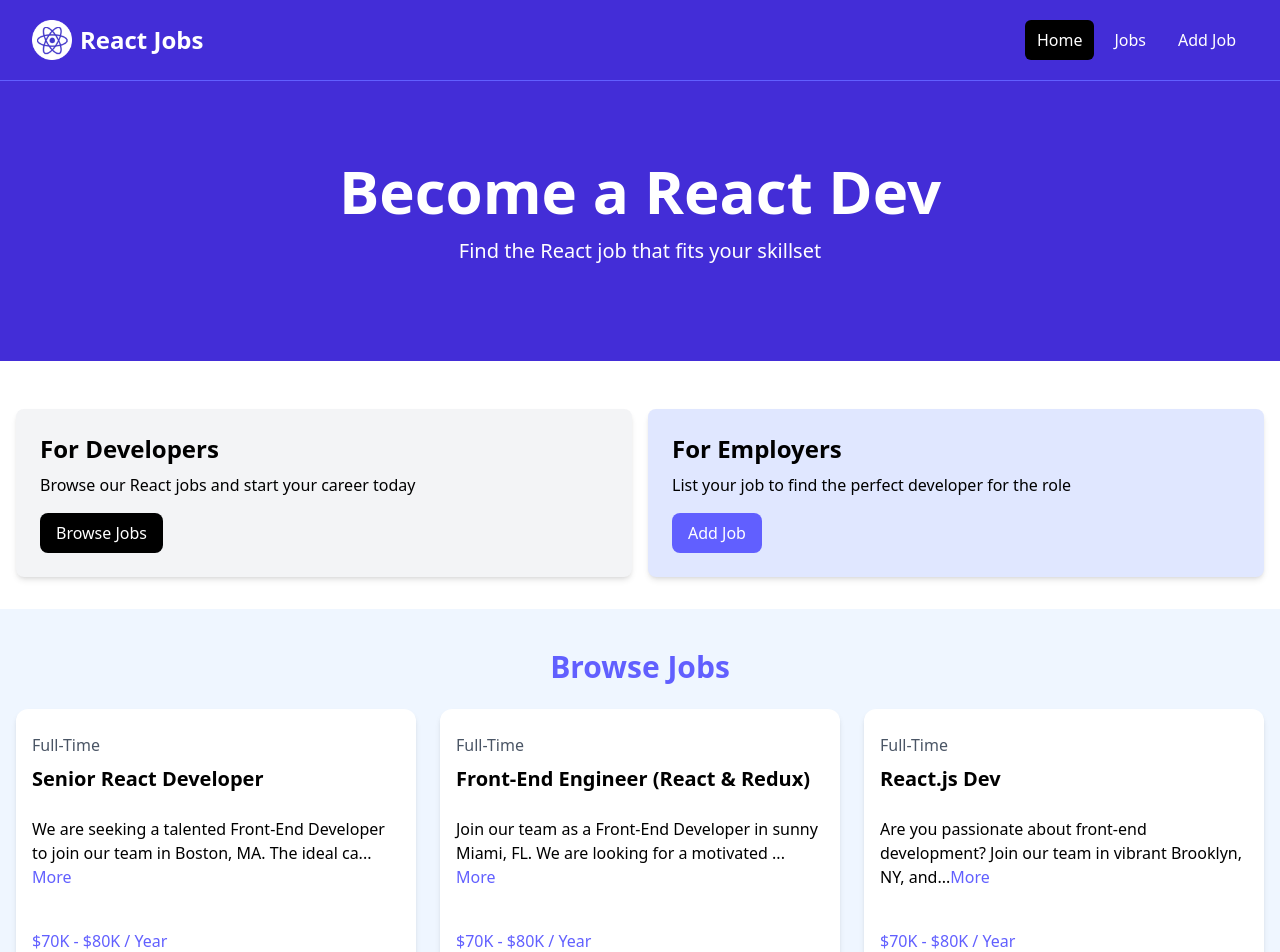
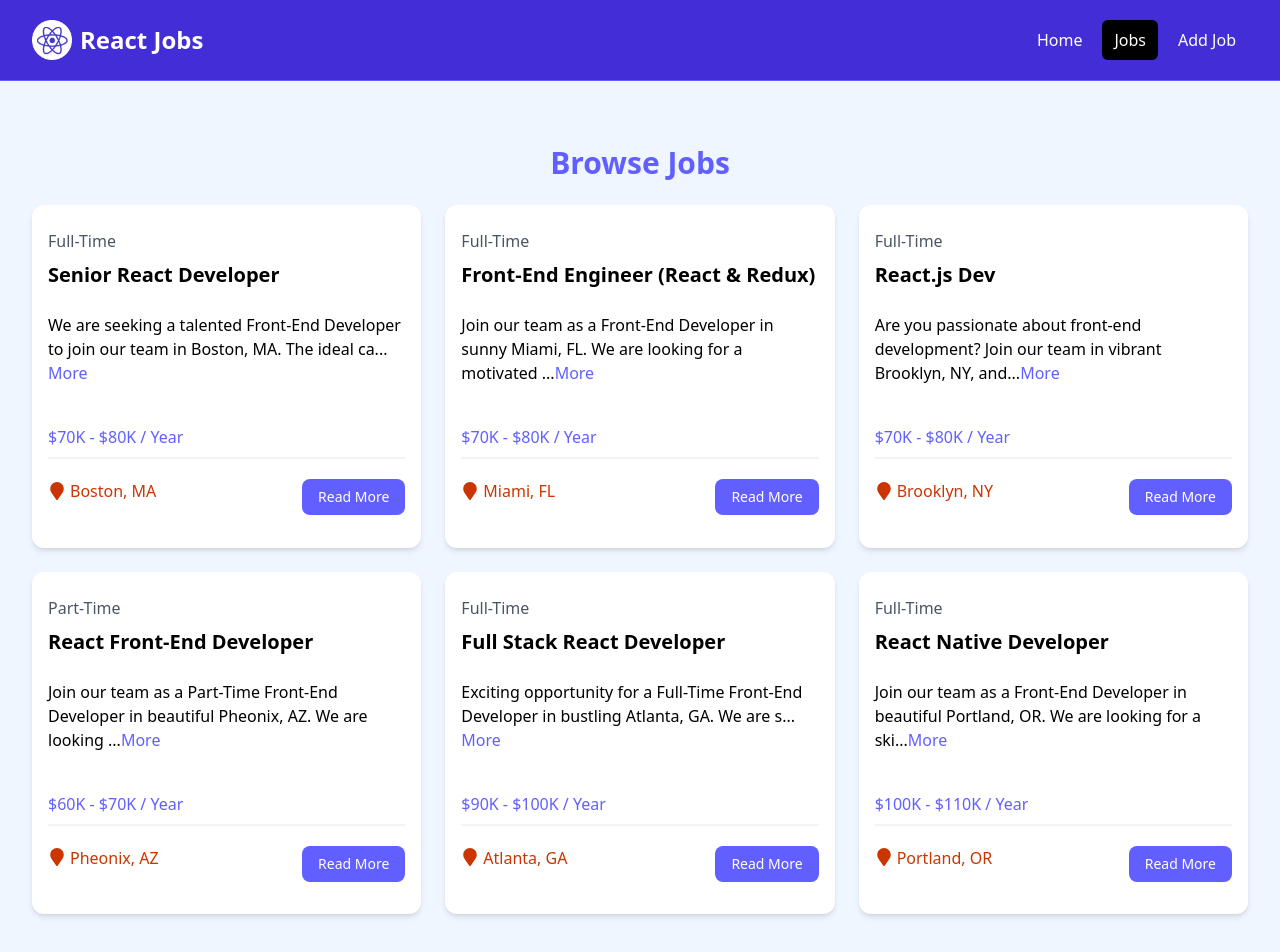
Before and after one commit to lpiedras4/Job-Postings-Website-with-React, a React (Vite) app: page /jobs in a window 1280 px wide. Shown: the top 952 px of the page. Built offline with nearby package versions, Linux system fonts and the light colour scheme.

Commit message:
updated job Listings website

```diff
--- a/package.json
+++ b/package.json
@@ -13,6 +13,8 @@
     "@tailwindcss/vite": "^4.1.11",
     "react": "^19.1.0",
     "react-dom": "^19.1.0",
+    "react-icons": "^5.5.0",
+    "react-router-dom": "^7.6.3",
     "tailwindcss": "^4.1.11"
   },
   "devDependencies": {
--- a/src/App.jsx
+++ b/src/App.jsx
@@ -1,20 +1,26 @@
 import React from 'react'
-import Navbar from './components/Navbar'
-import Hero from './components/Hero';
-import HomeCards from './components/HomeCards'
-import JobListings from './components/JobListings';
-import ViewAllJobs from './components/ViewAllJobs';
+
+import {Route, createBrowserRouter, createRoutesFromElements,RouterProvider } from 'react-router-dom';
+
+import HomePage from './pages/HomePage';
+
+import MainLayout from './layouts/MainLayout';
+
+import JobsPage from './pages/JobsPage';
+
+import NotFoundPage from './pages/NotFoundPage';
+
+const router = createBrowserRouter(
+  createRoutesFromElements(
+  <Route path='/' element={<MainLayout />}>
+  <Route index element={<HomePage/>}/>
+  <Route path='/jobs' element={<JobsPage/>}/>
+  <Route path='*' element={<NotFoundPage/>}/>
+  </Route>
+  )
+);
 const App = () => {
-  return (
-    <>
-    <Navbar/>
-    {/*Here we can define props inside a component from its own file */}
-    <Hero />
-    <HomeCards/>
-   <JobListings/>
-   <ViewAllJobs/>
-    </>
-  );
-}
+  return <RouterProvider router={router}/>
+};
 
 export default App;
--- a/src/components/HomeCards.jsx
+++ b/src/components/HomeCards.jsx
@@ -1,5 +1,6 @@
 import React from 'react'
 import Card from './Card'
+import {Link} from  'react-router-dom';
 const HomeCards = () => {
   return (
      <section className="py-4">
@@ -10,12 +11,12 @@
             <p className="mt-2 mb-4">
               Browse our React jobs and start your career today
             </p>
-            <a
-              href="/jobs.html"
+            <Link
+              to="/jobs"
               className="inline-block bg-black text-white rounded-lg px-4 py-2 hover:bg-gray-700"
             >
               Browse Jobs
-            </a>
+            </Link>
          </Card>
          <Card bg='bg-indigo-100'>
 
@@ -23,12 +24,12 @@
             <p className="mt-2 mb-4">
               List your job to find the perfect developer for the role
             </p>
-            <a
-              href="/add-job.html"
+            <Link
+              to="/add-job"
               className="inline-block bg-indigo-500 text-white rounded-lg px-4 py-2 hover:bg-indigo-600"
             >
               Add Job
-            </a>
+            </Link>
 
          </Card>
 
--- a/src/components/JobListing.jsx
+++ b/src/components/JobListing.jsx
@@ -1,5 +1,7 @@
 import React from 'react'
+import { FaMapMarker} from 'react-icons/fa'
 import { useState } from 'react'; //Import useState library
+import {Link} from 'react-router-dom';
 const JobListing = ({job}) => {
 
     //Declaration fo use state with name of the state and function called to change that state
@@ -31,15 +33,15 @@
 
               <div className="flex flex-col lg:flex-row justify-between mb-4">
                 <div className="text-orange-700 mb-3">
-                  <i className="fa-solid fa-location-dot text-lg"></i>
+                  <FaMapMarker className='inline text-lg mb-1 mr-1'/>
                   {job.location}
                 </div>
-                <a
-                  href={`/job/${job.id}`}
+                <Link
+                  to={`/job/${job.id}`}
                   className="h-[36px] bg-indigo-500 hover:bg-indigo-600 text-white px-4 py-2 rounded-lg text-center text-sm"
                 >
                  Read More
-                </a>
+                </Link>
               </div>
             </div>
           </div>
--- a/src/components/JobListings.jsx
+++ b/src/components/JobListings.jsx
@@ -2,16 +2,17 @@
 import jobs from '../jobs.json';
 import JobListing from './JobListing';
 
-const JobListings = () => {
+const JobListings = ({isHome = false}) => {
+  const jobListings = isHome ? jobs.slice(0,3) : jobs;
     const recentJobs = jobs.slice(0,3); //slice () methohd creates a new array containing a portion of another one.
   return (
      <section className="bg-blue-50 px-4 py-10">
       <div className="container-xl lg:container m-auto">
         <h2 className="text-3xl font-bold text-indigo-500 mb-6 text-center">
-          Browse Jobs
+          {isHome ? 'Recent Jobs' : 'Browse Jobs'}
         </h2>
         <div className="grid grid-cols-1 md:grid-cols-3 gap-6">
-            {recentJobs.map((job) => (
+            {jobListings.map((job) => (
                <JobListing key ={job.id} job={job}/>
             ))}
         </div>
--- a/src/components/Navbar.jsx
+++ b/src/components/Navbar.jsx
@@ -1,6 +1,9 @@
 import React from 'react'
 import logo from '../assets/images/logo.png';
+import {NavLink} from 'react-router-dom'; //NavLink adds a class to the link
+//Created an activelink to change style when is pressed and we switch pages
 const Navbar = () => {
+  const linkClass = ({isActive})=> isActive ? 'bg-black text-white hover:bg-gray-900 hover:text-white rounded-md px-3 py-2' : 'text-white hover:bg-gray-900 hover:text-white rounded-md px-3 py-2';
   return (
   <nav className="bg-indigo-700 border-b border-indigo-500">
       <div className="mx-auto max-w-7xl px-2 sm:px-6 lg:px-8">
@@ -9,7 +12,8 @@
             className="flex flex-1 items-center justify-center md:items-stretch md:justify-start"
           >
 
-            <a className="flex flex-shrink-0 items-center mr-4" href="/index.html">
+
+            <NavLink className="flex flex-shrink-0 items-center mr-4" href="/">
               <img
                 className="h-10 w-auto"
                 src={logo}
@@ -17,23 +21,23 @@
               />
               <span className="hidden md:block text-white text-2xl font-bold ml-2"
                 >React Jobs</span>
-            </a>
+            </NavLink>
             <div className="md:ml-auto">
               <div className="flex space-x-2">
-                <a
-                  href="/index.html"
-                  className="text-white bg-black hover:bg-gray-900 hover:text-white rounded-md px-3 py-2"
-                  >Home</a
+                <NavLink
+                  to="/"
+                  className={linkClass }
+                  >Home
+                  </NavLink>
+                <NavLink
+                  to="/jobs"
+                 className={linkClass }
+                  >Jobs</NavLink
                 >
-                <a
-                  href="/jobs.html"
-                  className="text-white hover:bg-gray-900 hover:text-white rounded-md px-3 py-2"
-                  >Jobs</a
-                >
-                <a
-                  href="/add-job.html"
-                  className="text-white hover:bg-gray-900 hover:text-white rounded-md px-3 py-2"
-                  >Add Job</a
+                <NavLink
+                  to="/add-job"
+                className={linkClass }
+                  >Add Job</NavLink
                 >
               </div>
             </div>
--- a/src/components/ViewAllJobs.jsx
+++ b/src/components/ViewAllJobs.jsx
@@ -1,12 +1,12 @@
 import React from 'react'
-
+import {Link} from 'react-router-dom';
 const ViewAllJobs = () => {
   return (
      <section className="m-auto max-w-lg my-10 px-6">
-      <a
-        href="jobs.html"
+      <Link
+        to="/jobs"
         className="block bg-black text-white text-center py-4 px-6 rounded-xl hover:bg-gray-700"
-        >View All Jobs</a
+        >View All Jobs</Link
       >
     </section>
   );
--- /dev/null
+++ b/src/layouts/MainLayout.jsx
@@ -0,0 +1,13 @@
+import React from 'react'
+import {Outlet} from 'react-router-dom';
+import Navbar from '../components/Navbar';
+const MainLayout = () => {
+  return (
+    <>
+    <Navbar />
+    <Outlet/> {/* Puts the current page content and the child components defined on the router*/}
+    </>
+  )
+}
+
+export default MainLayout
--- /dev/null
+++ b/src/pages/HomePage.jsx
@@ -0,0 +1,18 @@
+import React from 'react';
+import Hero from '../components/Hero';
+import HomeCards from '../components/HomeCards';
+import JobListings from '../components/JobListings';
+import ViewAllJobs from '../components/ViewAllJobs';
+const HomePage = () => {
+  return (
+    <>
+     <Hero/>
+     <HomeCards/>
+     <JobListings isHome={true}/>
+     <ViewAllJobs/>
+    </>
+
+  )
+}
+
+export default HomePage
--- /dev/null
+++ b/src/pages/JobsPage.jsx
@@ -0,0 +1,11 @@
+import React from 'react'
+import JobListings from '../components/JobListings'
+const JobsPage = () => {
+  return (
+    <section className ='bg-blue-50 px-4 py-6'>
+        <JobListings/>
+    </section>
+  )
+}
+
+export default JobsPage
--- /dev/null
+++ b/src/pages/NotFoundPage.jsx
@@ -0,0 +1,20 @@
+import React from 'react'
+import {Link} from 'react-router-dom';
+import {FaExclamationTriangle} from 'react-icons/fa';
+const NotFoundPage = () => {
+  return (
+       <section class="text-center flex flex-col justify-center items-center h-96">
+        <FaExclamationTriangle className='text-yellow-400 text-6xl mb-4'/>
+      <i class="fas fa-exclamation-triangle text-yellow-400 fa-4x mb-4"></i>
+      <h1 class="text-6xl font-bold mb-4">404 Not Found</h1>
+      <p class="text-xl mb-5">This page does not exist</p>
+      <Link
+        to="/"
+        class="text-white bg-indigo-700 hover:bg-indigo-900 rounded-md px-3 py-2 mt-4"
+        >Go Back</Link
+      >
+    </section>
+  )
+}
+
+export default NotFoundPage
```
Also changed, not shown: 1 other file (tests, documents, lock files or other folders).
